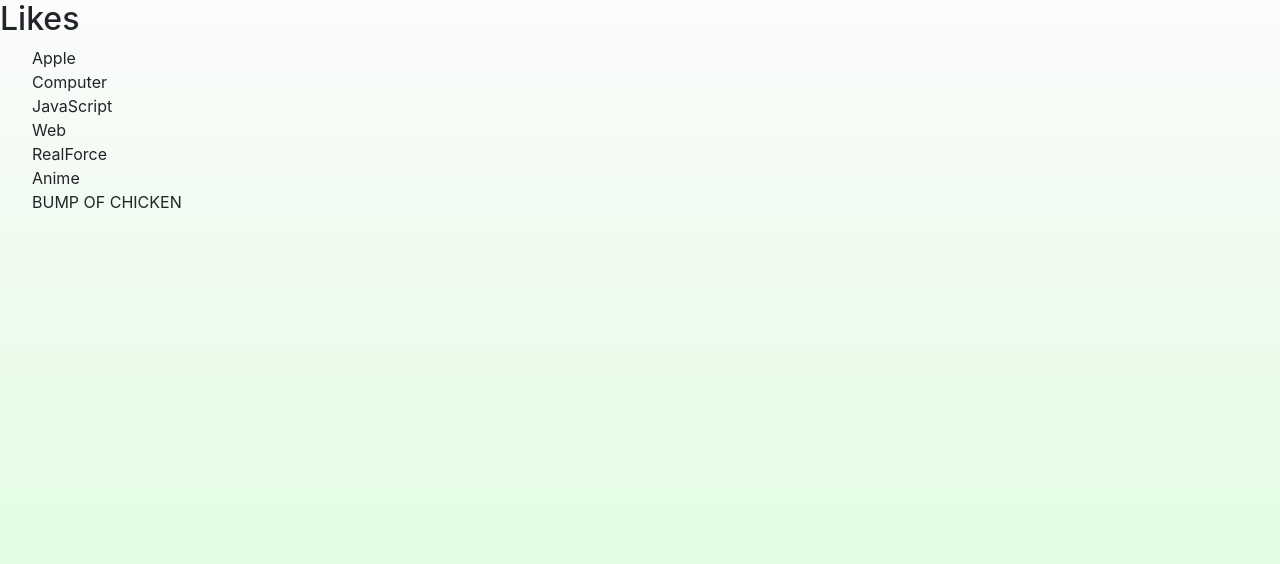
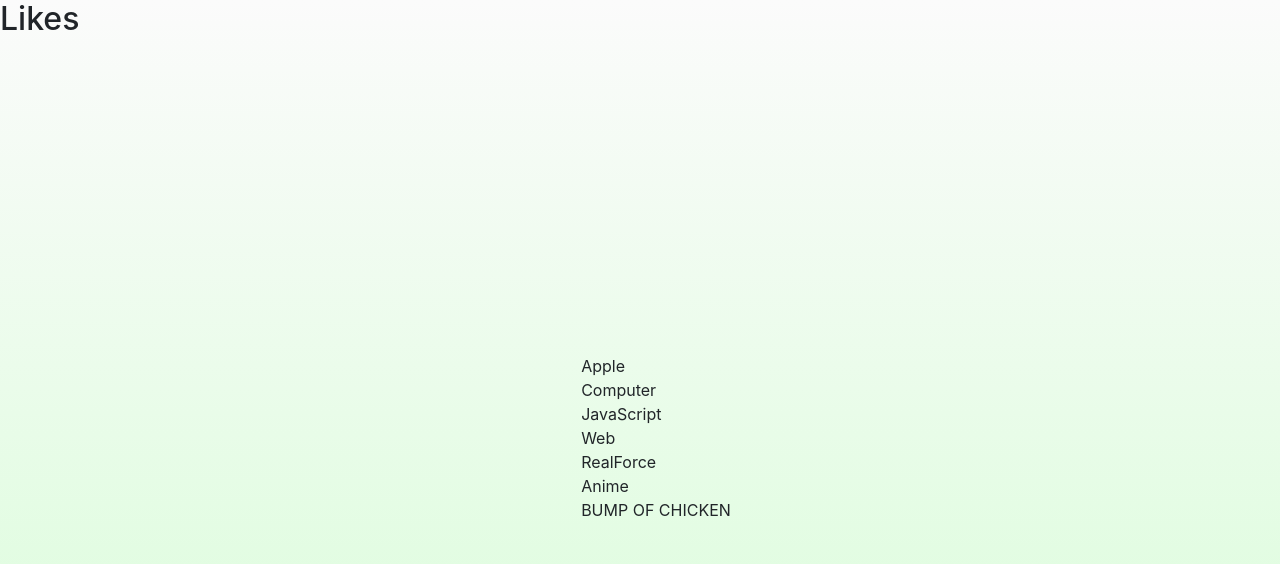
Before and after one commit to Izu-TABI/HomePage, a React (Create React App) app: page /likes in a window 1280 px wide. Shown: the top 564 px of the page. Built offline with nearby package versions, Linux system fonts and the light colour scheme; the HTML template or start-up script is replaced by a standard one.

Commit message:
[Add]CSS for contents

```diff
--- a/src/App.css
+++ b/src/App.css
@@ -134,8 +134,15 @@
   width: 5vh;
 }
 
-.likes-main {
+.main {
   width: 100vw;
   height: 100vh;
   background: linear-gradient(rgb(251, 251, 251), rgb(216, 253, 216));
+}
+.main .contents {
+  width: 100vw;
+  height: 100vh;
+  display: flex;
+  justify-content: center;
+  align-items: center;
 }/*# sourceMappingURL=App.css.map */
--- a/src/App.scss
+++ b/src/App.scss
@@ -154,10 +154,18 @@
 
 }
 
-.likes-main {
+.main {
   width: 100vw;
   height: 100vh;
   background: linear-gradient(rgb(251, 251, 251), rgb(216, 253, 216));
+  .contents {
+    width: 100vw;
+    height: 100vh;
+    display: flex;
+    justify-content: center;
+    align-items: center;
 
 
+  }
+
 }
--- a/src/components/Likes.jsx
+++ b/src/components/Likes.jsx
@@ -2,11 +2,13 @@ import React from 'react'
 
 function Likes() {
   return (
-    <div className="likes-main">
+    <div className="main">
+        <h2 className="title">
+                Likes
+        </h2>
+
         <div className="contents">
-            <h2 className="likes-title">
-                Likes
-            </h2>
+
             <ul>
                 <li>Apple</li>
                 <li>Computer</li>
```
Also changed, not shown: 1 other file (tests, documents, lock files or other folders).
